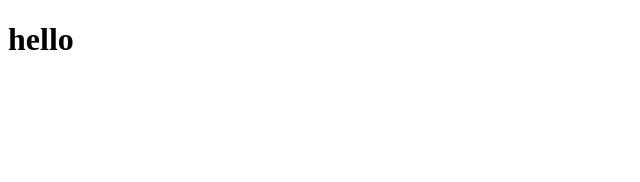
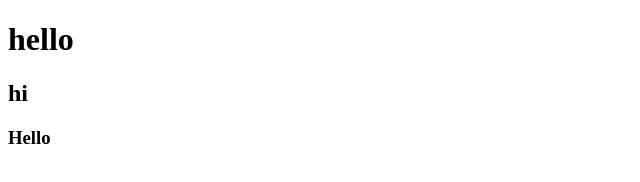
Before and after one commit to usama3030-hub/Practice-Html, a plain HTML site: page index.html in a window 1280 px wide. Shown: the full height of the page, 0-640 px from the left. Drawn offline with Linux system fonts and the light colour scheme.

Commit message:
make changes

```diff
--- a/index.html
+++ b/index.html
@@ -7,5 +7,7 @@
 </head>
 <body>
     <h1>hello</h1>
+    <h2>hi</h2>
+    <h3>Hello</h3>
 </body>
 </html>
```
